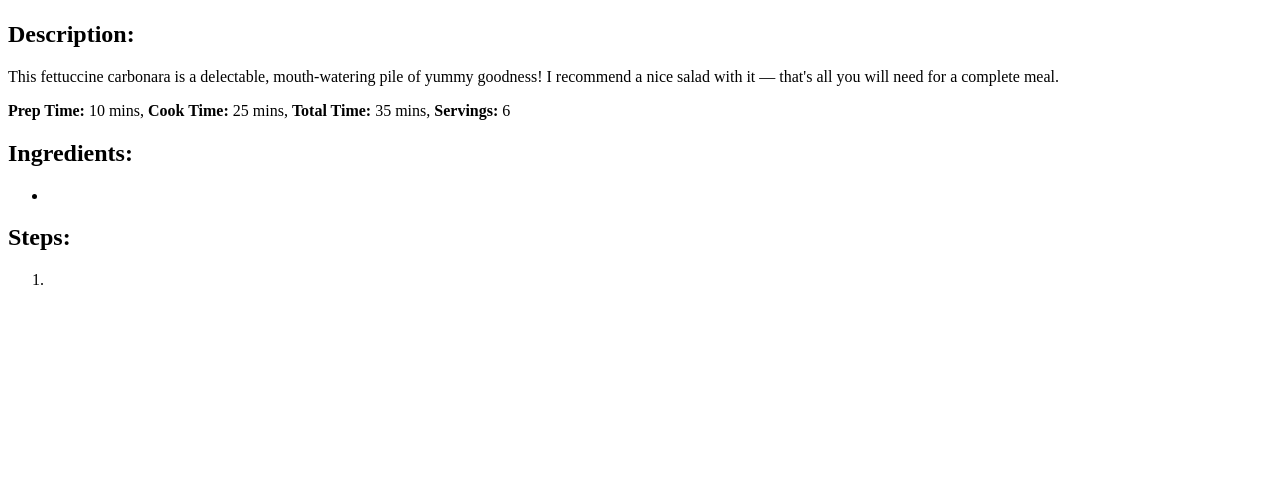
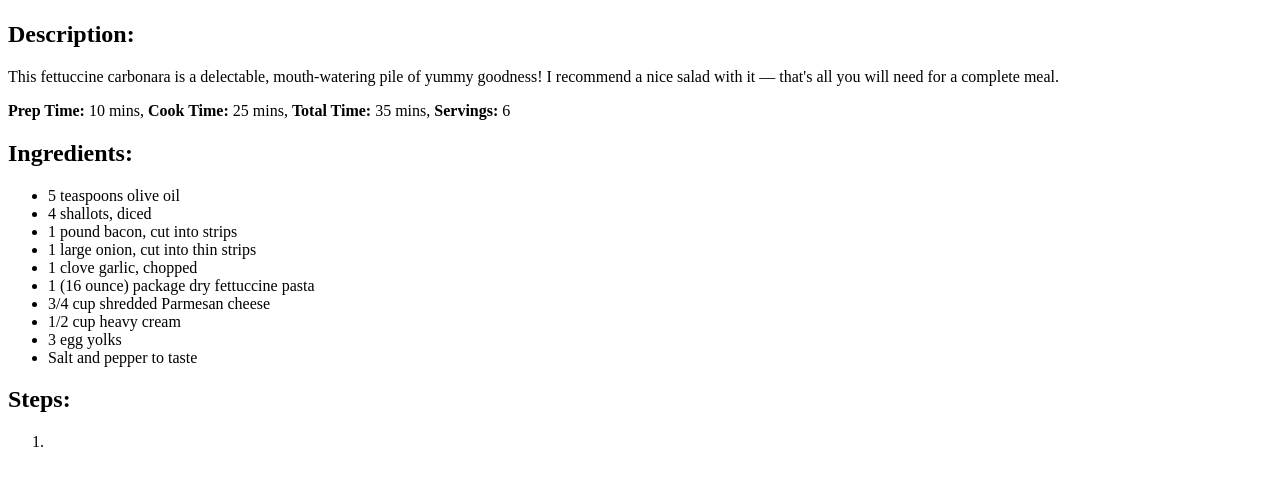
Before and after one commit to TopSoilPro/odin-recipes, a plain HTML site: page recipes/carbonara.html in a window 1280 px wide. Shown: the part 99-584 px from the top of the page. Drawn offline with Linux system fonts and the light colour scheme.

Commit message:
Add ingredients contents to carbonara recipe

```diff
--- a/recipes/carbonara.html
+++ b/recipes/carbonara.html
@@ -18,7 +18,16 @@
 
         <h2>Ingredients:</h2>
         <ul>
-            <li></li>
+            <li>5 teaspoons olive oil</li>
+            <li>4 shallots, diced</li>
+            <li>1 pound bacon, cut into strips</li>
+            <li>1 large onion, cut into thin strips</li>
+            <li>1 clove garlic, chopped</li>
+            <li>1 (16 ounce) package dry fettuccine pasta</li>
+            <li>3/4 cup shredded Parmesan cheese</li>
+            <li>1/2 cup heavy cream</li>
+            <li>3 egg yolks</li>
+            <li>Salt and pepper to taste</li>
         </ul>
 
         <h2>Steps:</h2>
```
